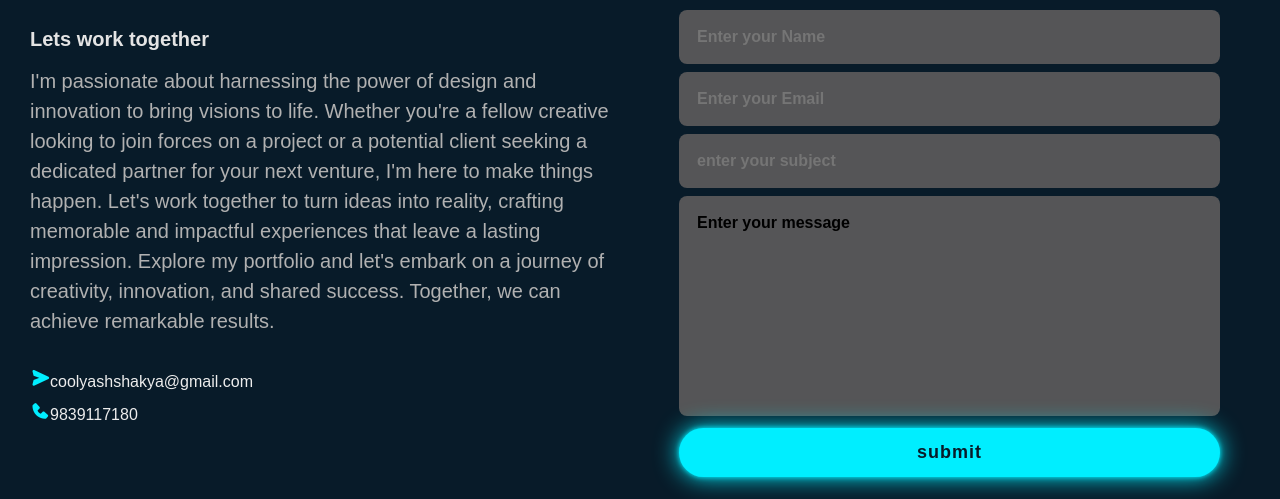
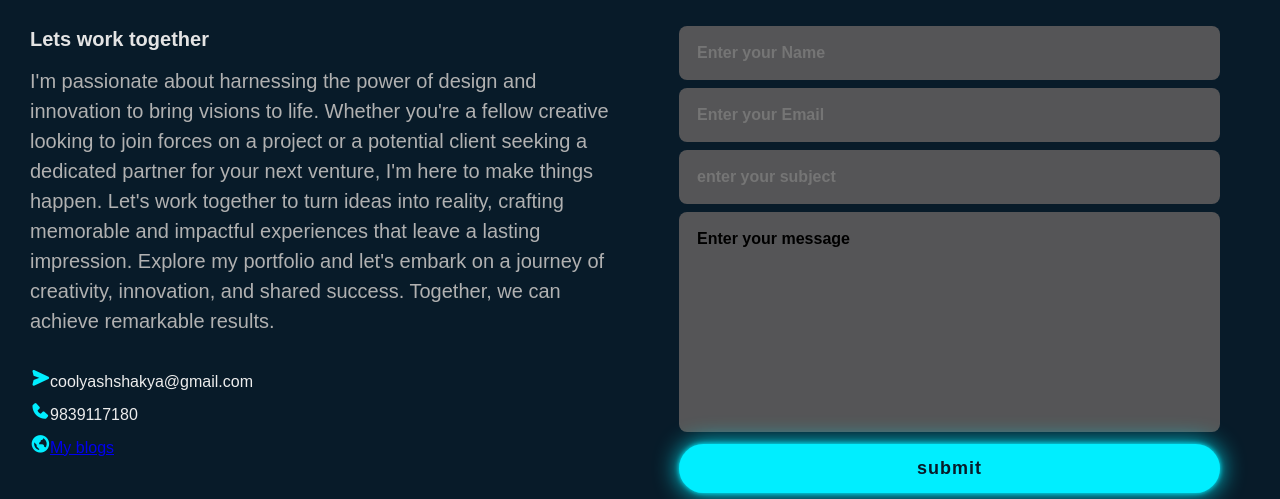
Before and after one commit to vikasthakur666/portfolio-website, a plain HTML site: page index.html in a window 1280 px wide. Shown: the part 4557-5056 px from the top of the page. Drawn offline with nearby package versions, Linux system fonts and the light colour scheme.

Commit message:
Update index.html

```diff
--- a/index.html
+++ b/index.html
@@ -249,6 +249,7 @@
             <div class="contact-list">
                 <li><i class="bx bxs-send"></i>coolyashshakya@gmail.com</li>
                 <li><i class="bx bxs-phone"></i>9839117180</li>
+                <a href="https://talenttrove.000webhostapp.com/" target="_blank"><i class='bx bx-world'></i>My blogs</a>
             </div>
             <div class="contact-icons">
                 <a href="https://www.facebook.com/profile.php?id=100009272412789"target="_blank" ><i class='bx bxl-facebook-circle'></i></a>
```
